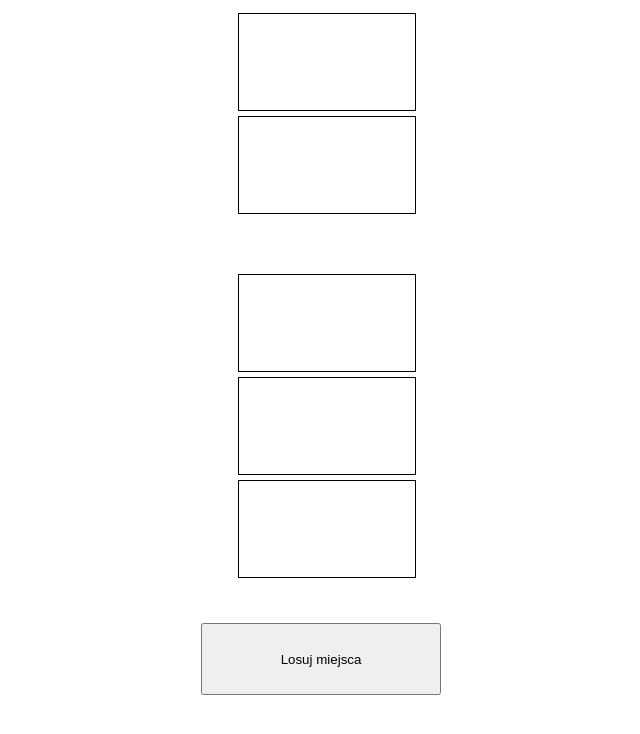
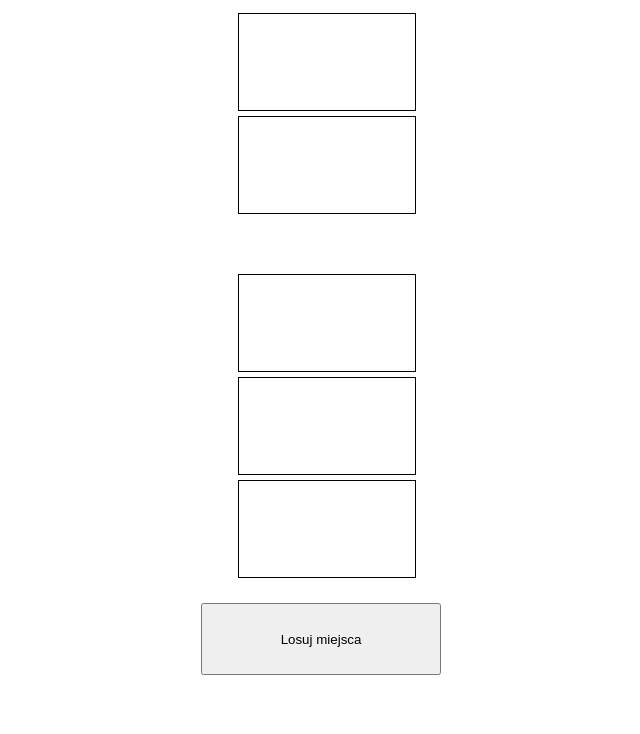
Before and after one commit to bogusmaciej/bogusmaciej.github.io, a plain HTML site: page index.html in a window 1280 px wide. Shown: the whole page, without its empty margins (319-959 px from the left). Drawn offline with Linux system fonts and the light colour scheme.

Commit message:
Update index.html

```diff
--- a/index.html
+++ b/index.html
@@ -33,13 +33,12 @@
         button{
             width: 30vh;
             height: 9vh;
-            margin: 10px;
         }
         .outer_button{
             display: flex;
             justify-content: center;
             width: 100%;
-            margin-top: 30px;
+            margin-top: 20px;
         }
     </style>
 
```
